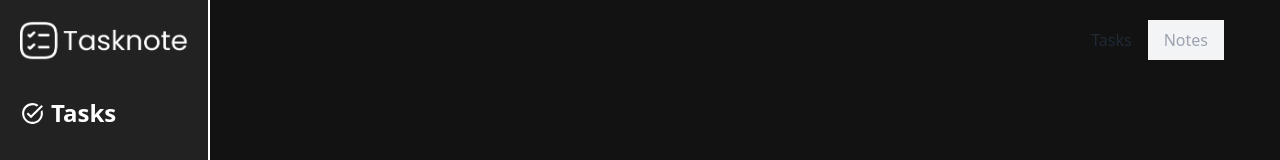
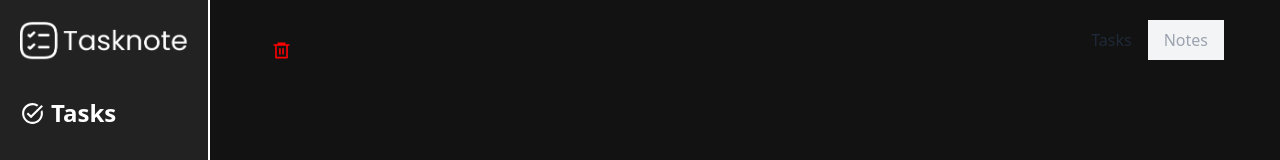
Before and after one commit to AmrTamer23/tasknote, a React (Create React App) app: page /categories/1 in a window 1280 px wide. Shown: the top 160 px of the page. Built offline with nearby package versions, Linux system fonts and the light colour scheme.

Commit message:
added Local Storage Context

```diff
--- a/src/App.tsx
+++ b/src/App.tsx
@@ -1,15 +1,18 @@
 import { useEffect, useState } from "react";
 import Sidebar from "./components/sidebar";
 import { Outlet } from "react-router-dom";
+import { LocalStorageProvider } from "./context/LocalStorageContext";
 
 function Layout() {
   return (
+    <LocalStorageProvider>
       <div className="flex bg-[#121212]">
         <Sidebar />
         <main className="ml-52 px-14 py-5 w-full min-h-screen ">
           <Outlet />
         </main>
       </div>
+    </LocalStorageProvider>
   );
 }
 
--- a/src/components/sidebar.tsx
+++ b/src/components/sidebar.tsx
@@ -1,4 +1,4 @@
-import { useState } from "react";
+import { useEffect, useState } from "react";
 import logoW from "../assets/logoW.png";
 import { BsAsterisk } from "react-icons/bs";
 import { IoMdAdd } from "react-icons/io";
@@ -10,7 +10,7 @@ import Modal from "./ui/modal";
 import { Formik } from "formik";
 import { CategoryValues } from "../utils/interfaces";
 import categoryCreationForm from "./categoryCreationForm";
-import useLocalStorage from "../hooks/useLocalStorage";
+import { useLocalStorageContext } from "../context/LocalStorageContext";
 
 const Sidebar = () => {
   const menuItemStyle =
@@ -28,7 +28,7 @@ const Sidebar = () => {
     setIsModalOpen(!isModalOpen);
   };
 
-  const { categories, addCategory, lastCategoryId } = useLocalStorage();
+  const { categories, addCategory, lastCategoryId } = useLocalStorageContext();
 
   return (
     <aside className="h-screen fixed hidden md:flex">
@@ -45,7 +45,6 @@ const Sidebar = () => {
 
           <NavLink to="notes" className={menuItemStyle}>
             <BsAsterisk size={"25"} />
-
             <p className="menuLabel">Notes</p>
           </NavLink>
 
--- a/src/components/taskCreationForm.tsx
+++ b/src/components/taskCreationForm.tsx
@@ -1,6 +1,6 @@
 import { FormikProps } from "formik";
 import { TaskValues } from "../utils/interfaces";
-import useLocalStorage from "../hooks/useLocalStorage";
+import { useLocalStorageContext } from "../context/LocalStorageContext";
 
 const TaskCreationForm: (props: FormikProps<TaskValues>) => JSX.Element = ({
   values,
@@ -12,7 +12,7 @@ const TaskCreationForm: (props: FormikProps<TaskValues>) => JSX.Element = ({
   const textFieldsStyle =
     " border-none p-4 rounded-lg text-lg  w-full p-2 rounded-md placeholder-gray-500 my-2";
 
-  const { categories } = useLocalStorage();
+  const { categories } = useLocalStorageContext();
 
   return (
     <form className="flex flex-col gap-4" onSubmit={handleSubmit}>
--- a/src/components/taskItem.tsx
+++ b/src/components/taskItem.tsx
@@ -2,7 +2,7 @@ import { FaCheck } from "react-icons/fa";
 import "../App.css";
 import { TaskValues } from "../utils/interfaces";
 import { CountdownDays } from "../utils/helpers";
-import useLocalStorage from "../hooks/useLocalStorage";
+import { useLocalStorageContext } from "../context/LocalStorageContext";
 
 interface TaskItemProps {
   task: TaskValues;
@@ -10,7 +10,7 @@ interface TaskItemProps {
 }
 
 const TaskItem = (props: TaskItemProps) => {
-  const { fetchCategoriesById } = useLocalStorage();
+  const { fetchCategoriesById } = useLocalStorageContext();
 
   const category = fetchCategoriesById(props.task.categoryId);
 
--- /dev/null
+++ b/src/context/LocalStorageContext.tsx
@@ -0,0 +1,88 @@
+// context/LocalStorageContext.tsx
+import React, { createContext, useContext } from "react";
+import useLocalStorage from "../hooks/useLocalStorage";
+import { CategoryValues, NoteValues, TaskValues } from "../utils/interfaces";
+
+// Define your context type
+interface LocalStorageContextType {
+  notes: NoteValues[];
+  lastNoteId: () => number;
+  addNote: (note: NoteValues) => void;
+  deleteNote: (id: number) => void;
+  tasks: TaskValues[];
+  lastTaskId: () => number;
+  addTask: (task: TaskValues) => void;
+  deleteTask: (id: number) => void;
+  categories: CategoryValues[];
+  lastCategoryId: () => number;
+  addCategory: (category: CategoryValues) => void;
+  fetchCategoriesById: (id: number) => CategoryValues | undefined;
+  deleteCategory: (id: number) => void;
+  fetchTasksByCategoryId: (id: number) => TaskValues[] | undefined;
+  fetchNotesByCategoryId: (id: number) => NoteValues[] | undefined;
+}
+
+// Create the context
+const LocalStorageContext = createContext<LocalStorageContextType | undefined>(
+  undefined
+);
+
+// Create a custom hook to access the context
+export function useLocalStorageContext(): LocalStorageContextType {
+  const context = useContext(LocalStorageContext);
+  if (context === undefined) {
+    throw new Error(
+      "useLocalStorageContext must be used within a LocalStorageProvider"
+    );
+  }
+  return context;
+}
+
+// Export the context itself
+export const LocalStorageProvider: React.FC<{ children: React.ReactNode }> = ({
+  children,
+}) => {
+  // Use your custom hook to get the data and functions
+  const {
+    notes,
+    lastNoteId,
+    addNote,
+    deleteNote,
+    tasks,
+    lastTaskId,
+    addTask,
+    deleteTask,
+    categories,
+    lastCategoryId,
+    addCategory,
+    fetchCategoriesById,
+    deleteCategory,
+    fetchTasksByCategoryId,
+    fetchNotesByCategoryId,
+  } = useLocalStorage();
+
+  // Provide the data and functions through the context
+  return (
+    <LocalStorageContext.Provider
+      value={{
+        notes,
+        lastNoteId,
+        addNote,
+        deleteNote,
+        tasks,
+        lastTaskId,
+        addTask,
+        deleteTask,
+        categories,
+        lastCategoryId,
+        addCategory,
+        fetchCategoriesById,
+        deleteCategory,
+        fetchTasksByCategoryId,
+        fetchNotesByCategoryId,
+      }}
+    >
+      {children}
+    </LocalStorageContext.Provider>
+  );
+};
--- a/src/pages/categoryLayout.tsx
+++ b/src/pages/categoryLayout.tsx
@@ -1,9 +1,10 @@
 import React, { useState } from "react";
-import { useParams } from "react-router-dom";
-import useLocalStorage from "../hooks/useLocalStorage";
+import { NavLink, Navigate, useNavigate, useParams } from "react-router-dom";
+import { useLocalStorageContext } from "../context/LocalStorageContext";
 import NoteItem from "../components/noteItem";
 import TaskItem from "../components/taskItem";
 import TabSwitcher from "../components/tabSwitcher";
+import { RiDeleteBin6Line } from "react-icons/ri";
 
 const CategoryLayout = () => {
   let { categoryId } = useParams<{ categoryId: string }>();
@@ -13,7 +14,10 @@ const CategoryLayout = () => {
     fetchNotesByCategoryId,
     deleteTask,
     deleteNote,
-  } = useLocalStorage();
+    deleteCategory,
+  } = useLocalStorageContext();
+
+  const navigate = useNavigate();
 
   const category = fetchCategoriesById(parseInt(categoryId || ""));
 
@@ -26,7 +30,18 @@ const CategoryLayout = () => {
   return (
     <div className="flex flex-col gap-5">
       <span className="flex justify-between items-end">
-        <h1 className="mt-8 text-5xl">{category?.name}</h1>
+        <span className="flex items-end gap-2">
+          <h1 className="mt-8 text-5xl">{category?.name}</h1>
+          <RiDeleteBin6Line
+            size={"19"}
+            color="red"
+            className="cursor-pointer"
+            onClick={() => {
+              deleteCategory(parseInt(categoryId || ""));
+              navigate("/");
+            }}
+          />
+        </span>
         <TabSwitcher
           activeTab={activeTab}
           handleTabClick={handleTabClick}
--- a/src/pages/notesLayout.tsx
+++ b/src/pages/notesLayout.tsx
@@ -4,7 +4,7 @@ import FloatingButton from "../components/ui/floatingButton";
 import { FaPlus } from "react-icons/fa";
 import NoteItem from "../components/noteItem";
 import Modal from "../components/ui/modal";
-import useLocalStorage from "../hooks/useLocalStorage";
+import { useLocalStorageContext } from "../context/LocalStorageContext";
 import { NoteValues } from "../utils/interfaces";
 import noteCreationForm from "../components/noteCreationForm";
 import { on } from "events";
@@ -17,7 +17,7 @@ function NotesLayout() {
     setShowModal(!showModal);
   };
 
-  let { notes, addNote, lastNoteId, deleteNote } = useLocalStorage();
+  let { notes, addNote, lastNoteId, deleteNote } = useLocalStorageContext();
 
   return (
     <div className="flex flex-col">
--- a/src/pages/tasksLayout.tsx
+++ b/src/pages/tasksLayout.tsx
@@ -6,7 +6,7 @@ import Modal from "../components/ui/modal";
 import { TaskValues } from "../utils/interfaces";
 import { Formik } from "formik";
 import TaskCreationForm from "../components/taskCreationForm";
-import useLocalStorage from "../hooks/useLocalStorage";
+import { useLocalStorageContext } from "../context/LocalStorageContext";
 import { CountdownDays, TimeOfDay } from "../utils/helpers";
 
 const TasksLayout = () => {
@@ -30,7 +30,7 @@ const TasksLayout = () => {
 
   const handleModal = () => setShowModal(!showModal);
 
-  const { tasks, addTask, lastTaskId, deleteTask } = useLocalStorage();
+  const { tasks, addTask, lastTaskId, deleteTask } = useLocalStorageContext();
 
   const todayTasks = tasks.filter((task) => {
     if (CountdownDays(new Date(task.due)) === "Today") return task;
```
Lines whose indentation alone changed are shown as unchanged.
